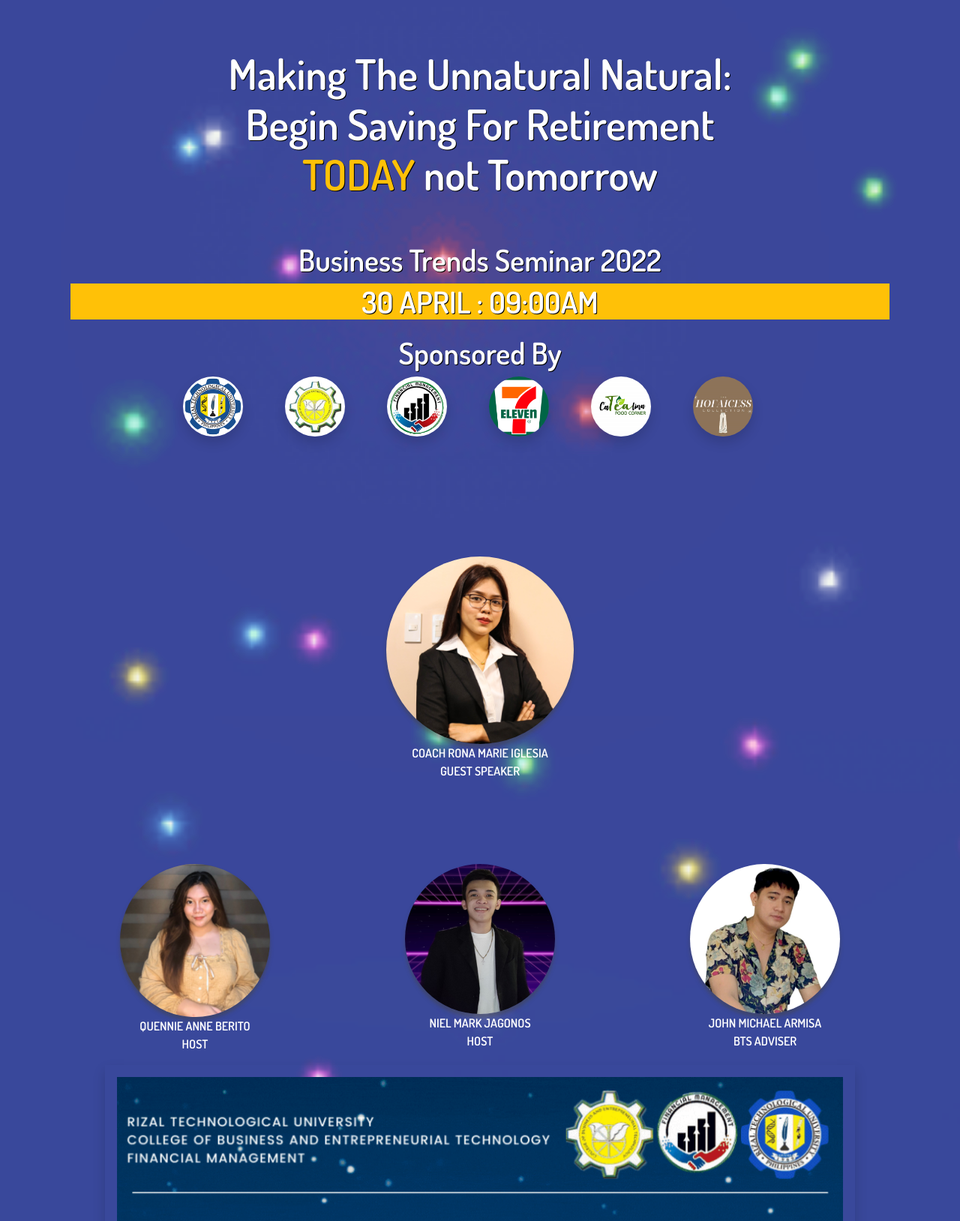
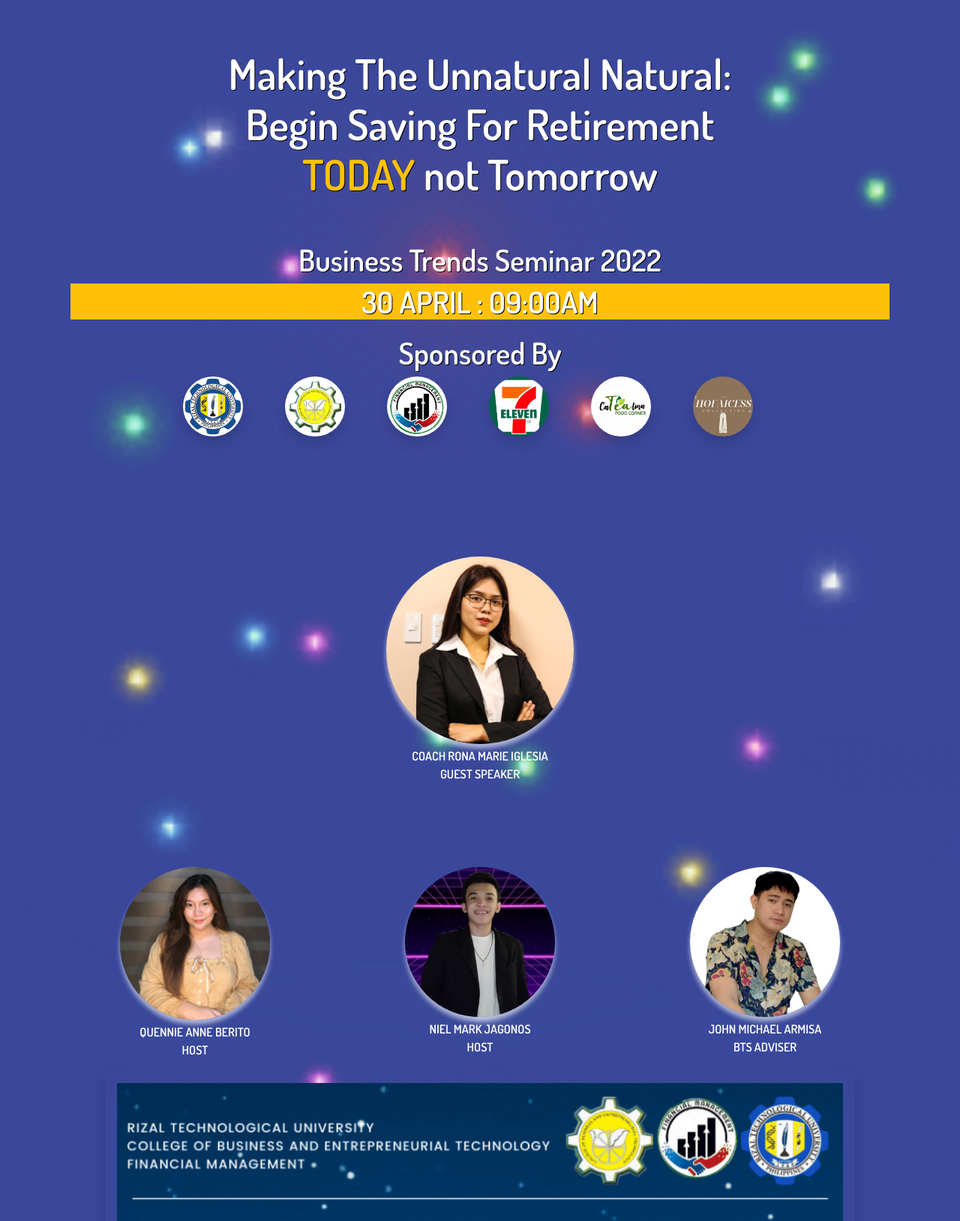
Before and after one commit to M-Satou58/RTU-Website-Project, a Django app: page / in a window 1280 px wide. Shown: the part 56-1684 px from the top of the page at 75% size. Run offline with Django 4.2, Linux system fonts and the light colour scheme; some web fonts are replaced.

Commit message:
FINAL COMMIT

```diff
--- a/rtu-web-passwd.txt
+++ /dev/null
@@ -1 +0,0 @@
-rtuwebmk2250203
--- a/webinar/templates/nav-bar.html
+++ b/webinar/templates/nav-bar.html
@@ -23,6 +23,7 @@
           </a>
           <ul class="dropdown-menu" aria-labelledby="navbarDropdown">
             <li><a class="dropdown-item" href="{% url 'about-the-seminar' %}">About the Seminar</a></li>
+            <li><a class="dropdown-item" href="{% url 'seminar' %}">Seminar</a></li>
           </ul>
         </li>
         <li class="nav-item dropdown">
--- a/webinar/templates/opening.html
+++ b/webinar/templates/opening.html
@@ -22,7 +22,7 @@
 }
 </style>
 {% include 'nav-bar.html' %}
-<div class="container m-auto m-3 mt-4 text-center">
+<div class="container m-auto m-3 mt-4 mb-4 text-center">
 	<h1 class="display-4" style="color:white; text-shadow: 1px 1px black;">Opening</h1>
 	<div class="container shadow m-3 p-3 text-center m-auto">
 		<h2 class="btn-warning p-2 rounded" style="color:white; text-shadow:.7px .7px black;">Lupang Hinirang</h2>
--- a/webinar/templates/persons.html
+++ b/webinar/templates/persons.html
@@ -2,19 +2,19 @@
 <div class="person-container container" style="color:white;">
 		<div class="row">
 			<div class="col-12">
-            	<div class="d-flex flex-column align-items-center text-center p-3 py-5 "><img class="rounded-circle mt-5" width="250px" src="{% static 'images/person/person_01.png' %}"style="box-shadow: 0 5px 5px 0 rgba(68,68,68,0.5);"><span class="person-name">COACH RONA MARIE IGLESIA</span><span class="person-role">GUEST SPEAKER</span><span> </span></div>
+            	<div class="d-flex flex-column align-items-center text-center p-3 py-5 "><img class="rounded-circle mt-5" width="250px" src="{% static 'images/person/person_01.png' %}"style="box-shadow: 0 6px 6px 0 rgba(255,255,255,.6);"><span class="person-name mt-1">COACH RONA MARIE IGLESIA</span><span class="person-role">GUEST SPEAKER</span><span> </span></div>
        		 </div>
 
        		 <div class="col">
-            	<div class="d-flex flex-column align-items-center text-center p-3"><img class="rounded-circle mt-5" width="200px" src="{% static 'images/person/person_02.png' %}"style="box-shadow: 0 5px 5px 0 rgba(68,68,68,0.5);"><span class="person-name">QUENNIE ANNE BERITO</span><span class="person-role">HOST</span><span> </span></div>
+            	<div class="d-flex flex-column align-items-center text-center p-3"><img class="rounded-circle mt-5" width="200px" src="{% static 'images/person/person_02.png' %}"style="box-shadow: 0 6px 6px 0 rgba(255,255,255,.6);"><span class="person-name mt-1">QUENNIE ANNE BERITO</span><span class="person-role">HOST</span><span> </span></div>
        		 </div>
 
        		 <div class="col">
-            	<div class="d-flex flex-column align-items-center text-center p-3"><img class="rounded-circle mt-5" width="200px" src="{% static 'images/person/person_06.png' %}"style="box-shadow: 0 5px 5px 0 rgba(68,68,68,0.5);"><span class="person-name">NIEL MARK JAGONOS</span><span class="person-role">HOST</span><span> </span></div>
+            	<div class="d-flex flex-column align-items-center text-center p-3"><img class="rounded-circle mt-5" width="200px" src="{% static 'images/person/person_06.png' %}"style="box-shadow: 0 6px 6px 0 rgba(255,255,255,.6);"><span class="person-name mt-1">NIEL MARK JAGONOS</span><span class="person-role">HOST</span><span> </span></div>
        		 </div>
 
        		 <div class="col">
-            	<div class="d-flex flex-column align-items-center text-center p-3 py-3"><img class="rounded-circle mt-5" width="200px" src="{% static 'images/person/person_04.png' %}"style="box-shadow: 0 5px 5px 0 rgba(68,68,68,0.5);"><span class="person-name" >JOHN MICHAEL ARMISA</span><span class="person-role">BTS ADVISER</span><span> </span></div>
+            	<div class="d-flex flex-column align-items-center text-center p-3 py-3"><img class="rounded-circle mt-5" width="200px" src="{% static 'images/person/person_04.png' %}"style="box-shadow: 0 6px 6px 0 rgba(255,255,255,.6);"><span class="person-name mt-1" >JOHN MICHAEL ARMISA</span><span class="person-role">BTS ADVISER</span><span> </span></div>
        		 </div>
 		</div>
 	</div>
--- a/webinar/templates/seminar.html
+++ b/webinar/templates/seminar.html
@@ -11,7 +11,6 @@
 	}
 
 	.date-h5 {
-		font-family: 20px;
 		color: white;
 		text-shadow: .4px .4px black
 	}
@@ -39,9 +38,9 @@
 {% include 'nav-bar.html' %}
 <div class="container p-3 m-auto text-center">
 	<h1 class="display-4" style="text-shadow: 1px 1px black; color: white;">WEBINAR PROGRAMME</h1>
-	<h5 class="date-h5">9:00-12:00NN | APRIL 30 | SATURDAY | CBET 804 A</h5>
+	<h6 class="date-h5 h6">9:00-12:00NN | APRIL 30 | SATURDAY | CBET 804 A</h5>
 </div>
-<div class="table fw-bold m-auto p-3 text-center" style="width:80%;">
+<div class="table fw-bold m-auto p-4 text-center" >
 
 	<div class="row">
 		<div class="time col-4 btn-warning">
```
Also changed, not shown: webinar/templates/short-clips.html (+6 -13 lines).
